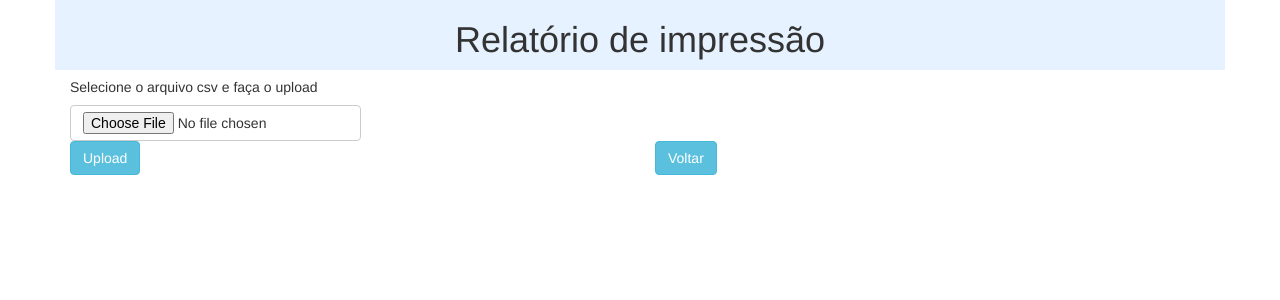
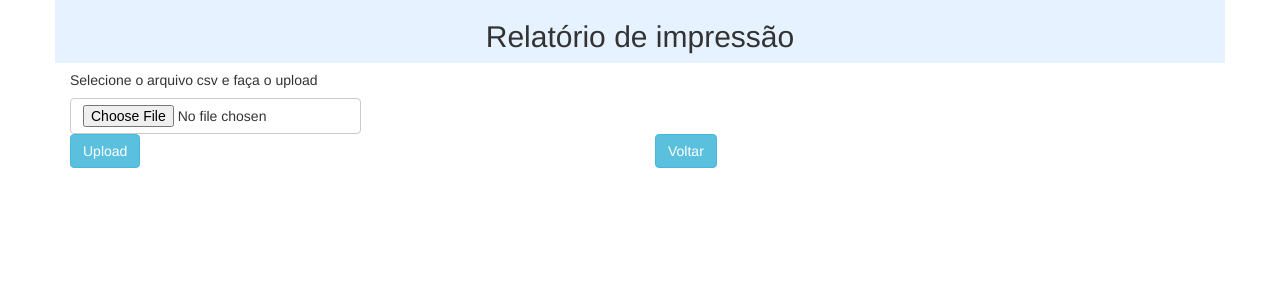
Before and after one commit to dalraf/impressoes, a Django app: a page that uses graficos/templates/base.html in a window 1280 px wide. Shown: the top 300 px of the page. Run offline with Django 3.2, Linux system fonts and the light colour scheme; some libraries are stand-ins or nearby versions.

Commit message:
Melhoria estetca

```diff
--- a/graficos/templates/base.html
+++ b/graficos/templates/base.html
@@ -20,7 +20,7 @@
         <div class="container">
             <div class="row">
             <div class="col-md-12" style="background-color: #e6f2ff">
-            <h1 class="text-center">Relatório de impressão</h1>
+            <h2 class="text-center">Relatório de impressão</h2>
             </div>
             </div>
                 {% block content %}
```
